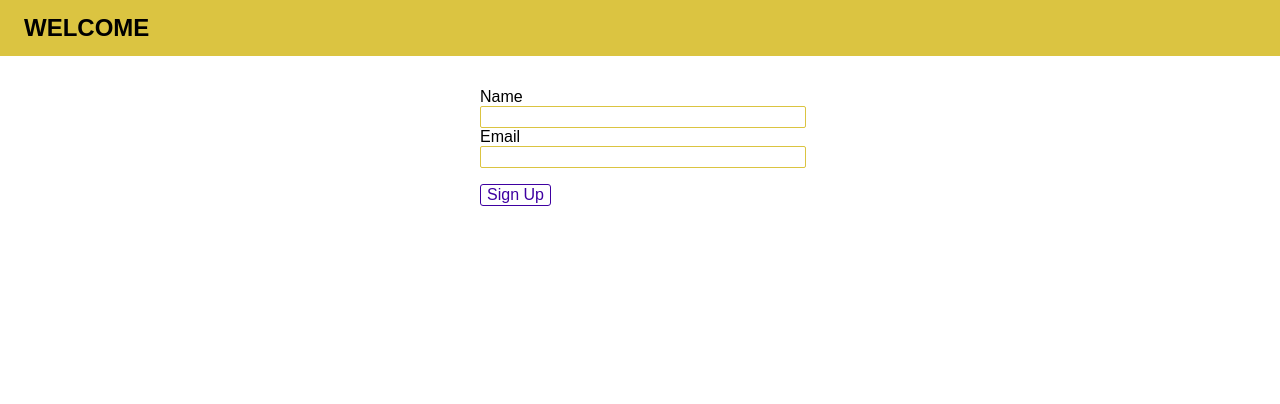
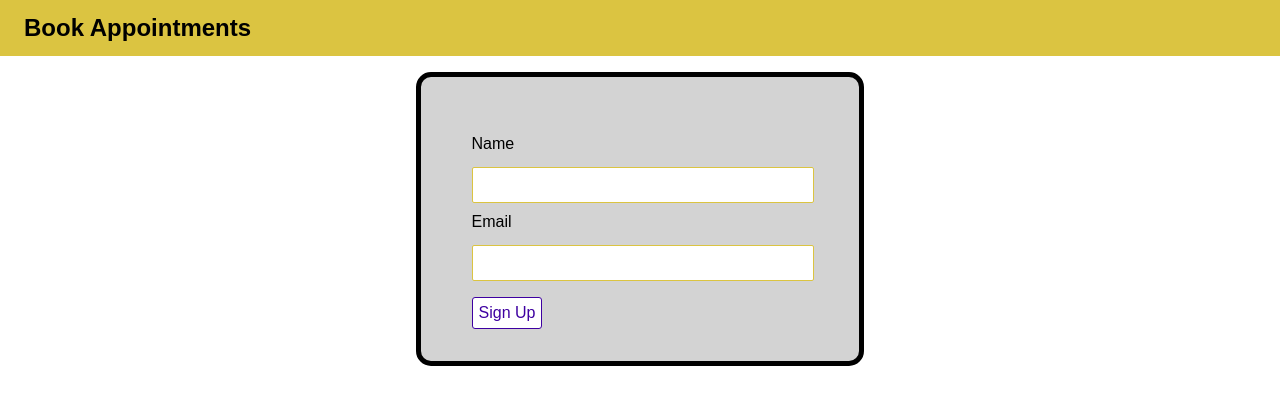
Before and after one commit to Alok-debug/appointment_booking, a website: page index.html in a window 1280 px wide. Shown: the top 404 px of the page. Drawn offline with nearby package versions, Linux system fonts and the light colour scheme; no server answers.

Commit message:
HTML and CSS update

```diff
--- a/index.html
+++ b/index.html
@@ -5,7 +5,7 @@
     <meta charset="UTF-8">
     <meta name="viewport" content="width=device-width, initial-scale=1.0">
     <meta http-equiv="X-UA-Compatible" content="ie=edge">
-    <title>Add Product</title>
+    <title> Book Appointment</title>
     <link rel="stylesheet" href="public/css/main.css">
     <link rel="stylesheet" href="public/css/product.css">
 </head>
@@ -13,12 +13,13 @@
 <body>
     <header class="main-header">
         <nav class="main-header__nav">
-            <h1>WELCOME</h1>
+            <h1>Book Appointments</h1>
         </nav>
     </header>
 
     <main>
-        <form class="product-form" action="#" method="POST" id="form">
+        <div class="main__container">
+            <form class="booking-form" action="#" method="POST" id="form">
                 <div class="form-control">
                     <label for="name">Name</label>
                     <input type="text" name="name" id="name" required>
@@ -29,6 +30,9 @@
 
                 <button type="submit">Sign Up</button>
             </form>
+
+        </div>
+
     </main>
     <ul id="users"></ul>
     <script src="https://cdnjs.cloudflare.com/ajax/libs/axios/0.27.2/axios.min.js"></script>
--- a/public/css/product.css
+++ b/public/css/product.css
@@ -1,8 +1,19 @@
-.product-form {
-    width: 20rem;
+.booking-form {
+    width: 25rem;
     max-width: 90%;
     margin: auto;
 }
+
+.main__container{
+    background: lightgray;
+    width: 30%;
+    padding: 2rem;
+    border: solid,5px, black;
+    border-radius: 15px;
+    margin: auto;
+}
+
+
 
 .form-control {
     margin: 1rem 0;
@@ -12,6 +23,11 @@
 .form-control input {
     display: block;
     width: 100%;
+    height: 2rem;
+
+}
+.form-control label{
+    padding-top: 10px;
 }
 
 .form-control input {
@@ -21,6 +37,7 @@
 }
 
 button {
+    height: 2rem;
     font: inherit;
     border: 1px solid #3e00a1;
     color: #3e00a1;
```
Lines whose indentation alone changed are shown as unchanged.
